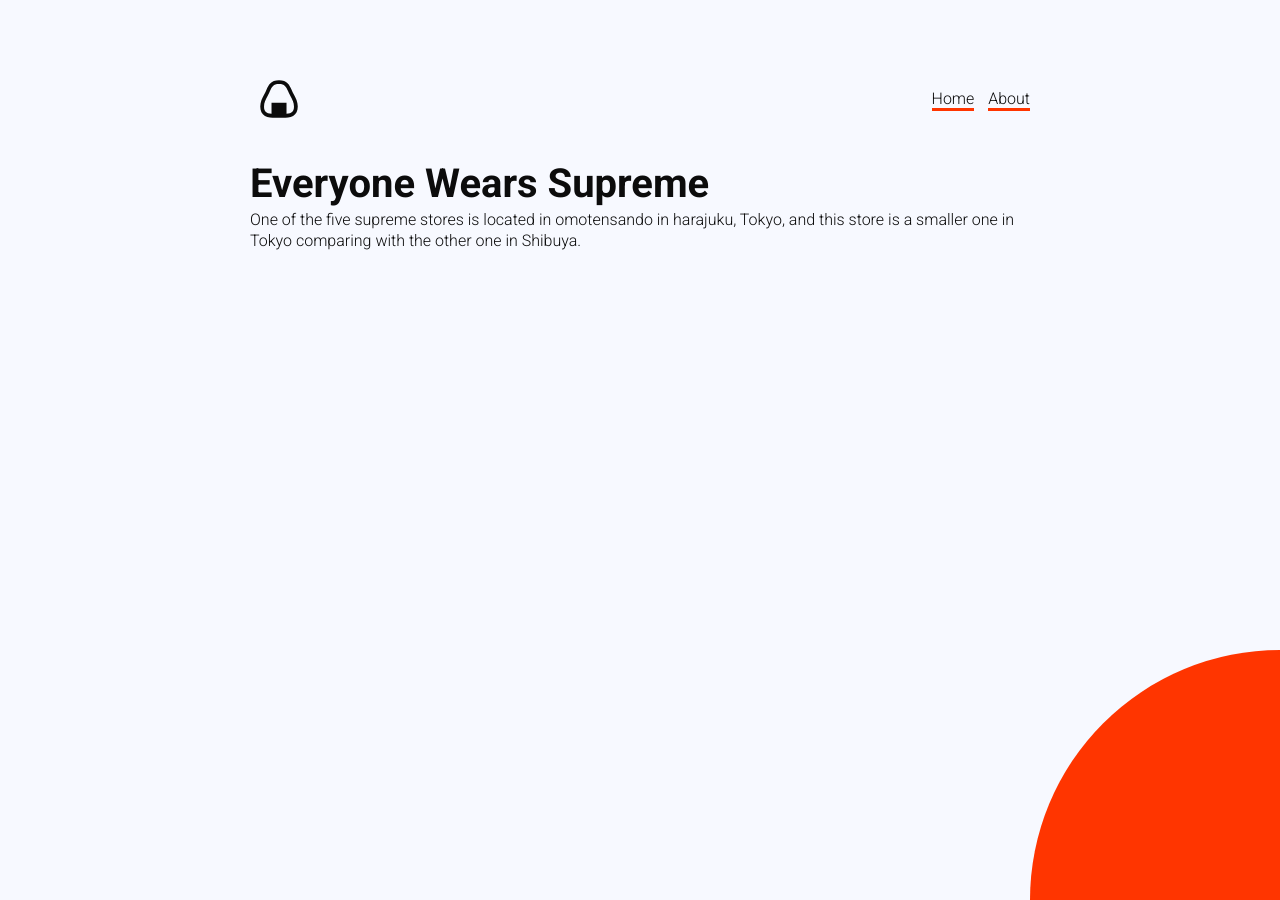
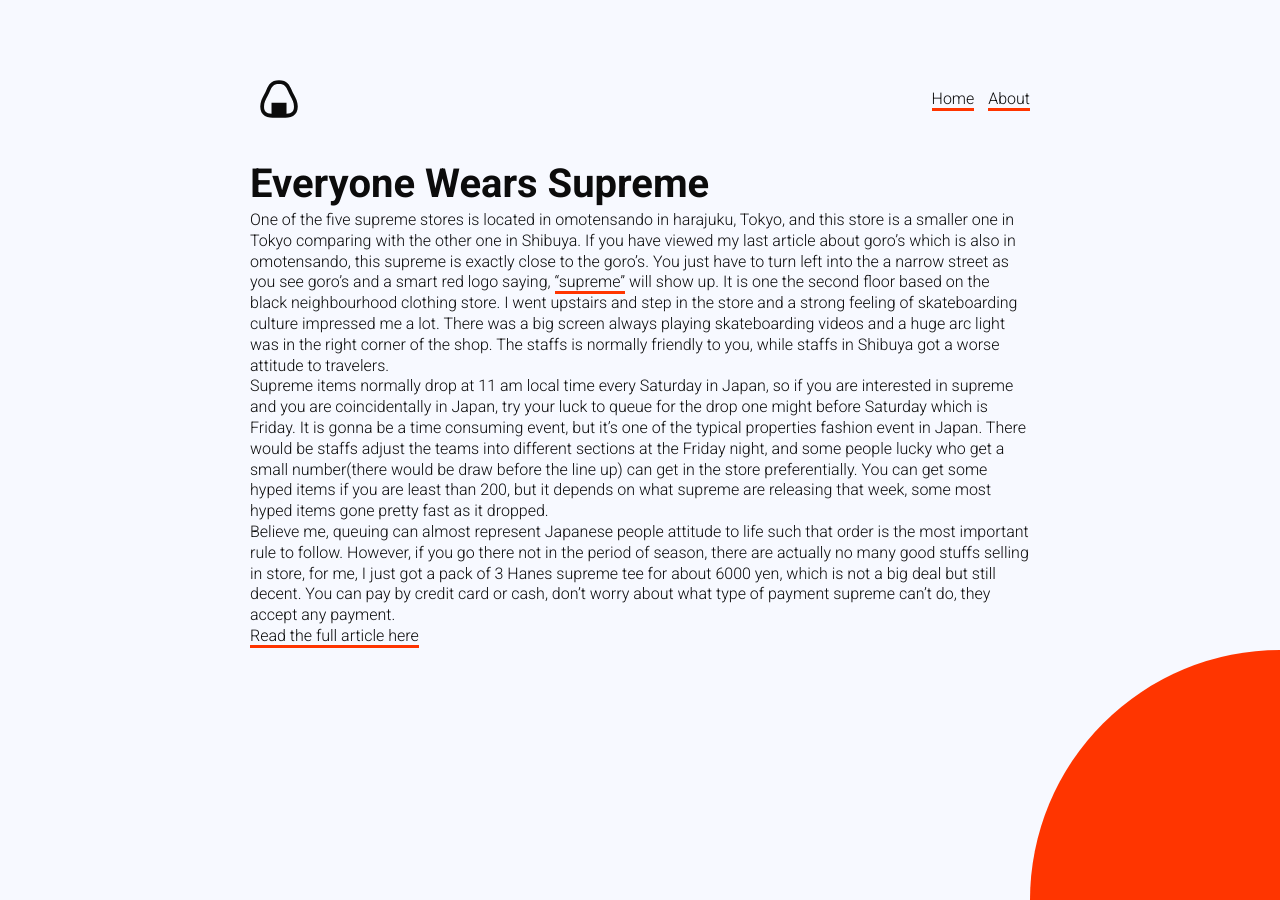
Before and after one commit to Ronald-Crosby/A-Night-In-Japan, a Jekyll site: the page built from _posts/2019-04-25-everyone-wears-supreme.markdown, in a window 1280 px wide. Built offline with Jekyll 4.4.1, drawn with Linux system fonts in a browser that asks for light colours.

Commit message:
Updated Everyone Wears Supreme

```diff
--- a/_posts/2019-04-25-everyone-wears-supreme.markdown
+++ b/_posts/2019-04-25-everyone-wears-supreme.markdown
@@ -1,9 +1,15 @@
 ---
 title: Everyone Wears Supreme
 date: 2019-04-25 00:00:00 Z
-layout: post
 excerpt: One of the five supreme stores is located in omotensando in harajuku, Tokyo,
   and this store is a smaller one in Tokyo comparing with the other one in Shibuya.
+layout: post
 ---
 
-One of the five supreme stores is located in omotensando in harajuku, Tokyo, and this store is a smaller one in Tokyo comparing with the other one in Shibuya.
+One of the five supreme stores is located in omotensando in harajuku, Tokyo, and this store is a smaller one in Tokyo comparing with the other one in Shibuya. If you have viewed my last article about goro's which is also in omotensando, this supreme is exactly close to the goro's. You just have to turn left into the a narrow street as you see goro's and a smart red logo saying, ["supreme"](https://www.supremenewyork.com/) will show up. It is one the second floor based on the black neighbourhood clothing store. I went upstairs and step in the store and a strong feeling of skateboarding culture impressed me a lot. There was a big screen always playing skateboarding videos and a huge arc light was in the right corner of the shop. The staffs is normally friendly to you, while staffs in Shibuya got a worse attitude to travelers.
+
+Supreme items normally drop at 11 am local time every Saturday in Japan, so if you are interested in supreme and you are coincidentally in Japan, try your luck to queue for the drop one might before Saturday which is Friday. It is gonna be a time consuming event, but it's one of the typical properties fashion event in Japan. There would be staffs adjust the teams into different sections at the Friday night, and some people lucky who get a small number(there would be draw before the line up) can get in the store preferentially. You can get some hyped  items if you are least than 200, but it depends on what supreme are releasing that week, some most hyped items gone pretty fast as it dropped.
+
+Believe me, queuing can almost represent Japanese people attitude to life such that order is the most important rule to follow. However, if you go there not in the period of season, there are actually no many good stuffs selling in store, for me, I just got a pack of 3 Hanes supreme tee for about 6000 yen, which is not a big deal but still decent. You can pay by credit card or cash, don't worry about what type of payment supreme can't do, they accept any payment.
+
+[Read the full article here](https://www.tokyocreative.com/articles/19065-experience-in-supreme-harajuku-tokyo-and-osaka)
```
